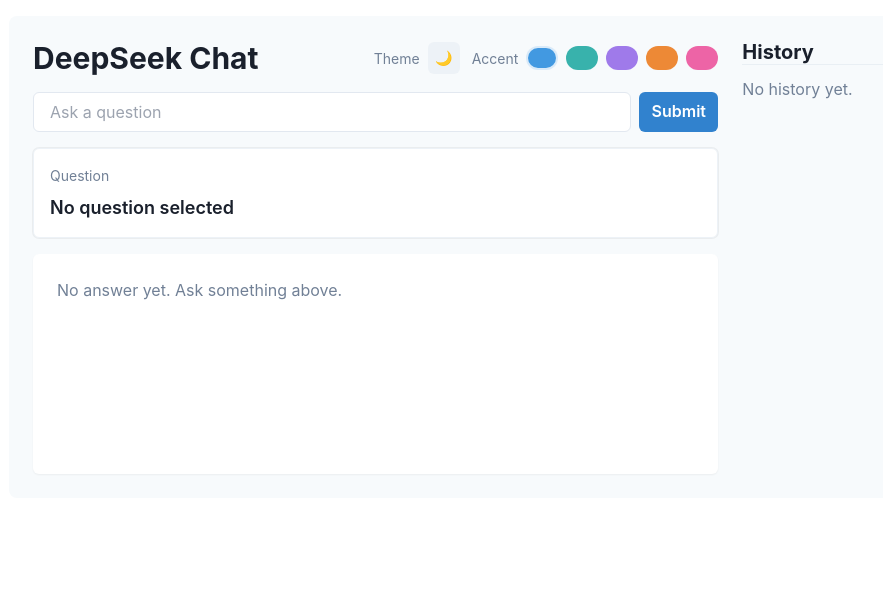
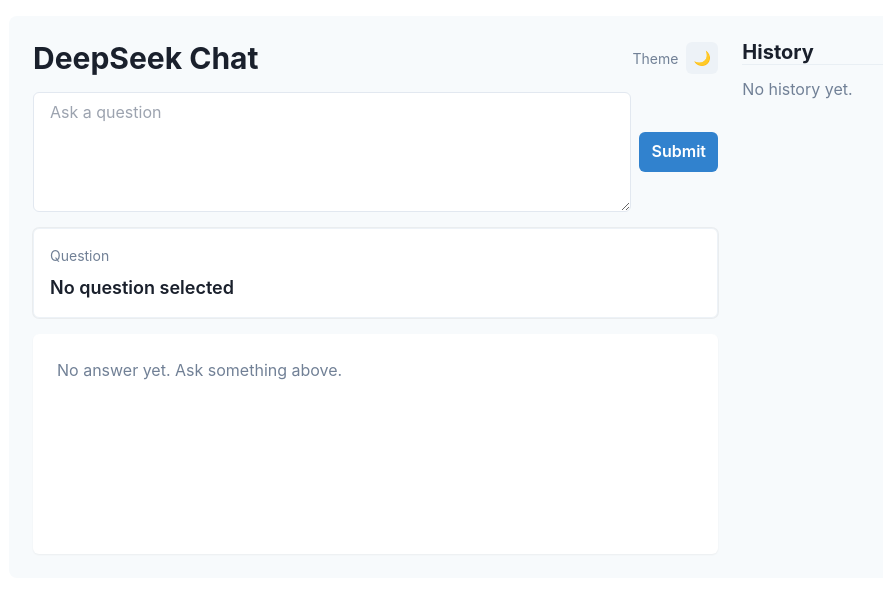
Before and after one commit to kelvin8773/ai-learning, a React (Vite) app: page / in a window 1280 px wide. Shown: the top 594 px of the page, without its empty margins (81-964 px from the left). Built offline with nearby package versions, Linux system fonts and the light colour scheme.

Commit message:
improve history display

```diff
--- a/src/index.tsx
+++ b/src/index.tsx
@@ -6,6 +6,7 @@
   ChakraProvider,
   Box,
   Input,
+  Textarea, // Add Textarea import
   Button,
   Text,
   Grid,
@@ -149,6 +150,9 @@
     tbody: ({ node, ...props }: any) => <Box as="tbody" {...props} />,
   };
 
+  // Add animation state for the button
+  const [isButtonActive, setIsButtonActive] = useState(false);
+
   useEffect(() => {
     const fetchHistory = async () => {
       const savedHistory = await getAllFromDB();
@@ -165,10 +169,11 @@
   }, []);
 
   const askQuestion = async () => {
-    if (question.toLowerCase() === "exit") {
+   if (question.toLowerCase() === "exit") {
       setAnswer("Goodbye!");
       return;
     }
+    setIsButtonActive(true); // Activate button animation
     setLoading(true);
     try {
       const response = await axios.post(
@@ -208,6 +213,7 @@
       }
     } finally {
       setLoading(false);
+      setIsButtonActive(false);
     }
   };
 
@@ -240,35 +246,39 @@
                   }
                 />
               </HStack>
-              <HStack spacing={2} align="center">
-                <Text fontSize="sm" color="gray.500">
-                  Accent
-                </Text>
-                {["blue", "teal", "purple", "orange", "pink"].map((c) => (
-                  <AccentSwatch
-                    key={c}
-                    color={c}
-                    selected={accent === c}
-                    onClick={() => setAccent(c)}
-                  />
-                ))}
-              </HStack>
+
             </HStack>
           </HStack>
 
           <HStack>
-            <Input
+            <Textarea
               placeholder="Ask a question"
               value={question}
               onChange={(e) => setQuestion(e.target.value)}
               bg={useColorModeValue("white", "gray.600")}
               borderColor={useColorModeValue("gray.200", "gray.600")}
+              minHeight="120px" // Make it bigger
+              resize="vertical" // Allow vertical resizing
+              py={2}
             />
             <Button
               onClick={askQuestion}
               isLoading={loading}
               loadingText="Thinking..."
               colorScheme={accent}
+              // Add animation classes based on isButtonActive state
+              className={isButtonActive ? "pulse-animation" : ""}
+              sx={{
+                // Add CSS for the pulse animation
+                "&.pulse-animation": {
+                  animation: "pulse 0.5s ease-in-out",
+                },
+                "@keyframes pulse": {
+                  "0%": { transform: "scale(1)" },
+                  "50%": { transform: "scale(1.05)" },
+                  "100%": { transform: "scale(1)" },
+                },
+              }}
             >
               Submit
             </Button>
@@ -358,7 +368,7 @@
           <VStack
             spacing={3}
             align="stretch"
-            maxH={{ base: "40vh", md: "70vh" }}
+            maxH={{ base: "40vh", md: "full" }}
             overflowY="auto"
           >
             {history.length === 0 && (
```
